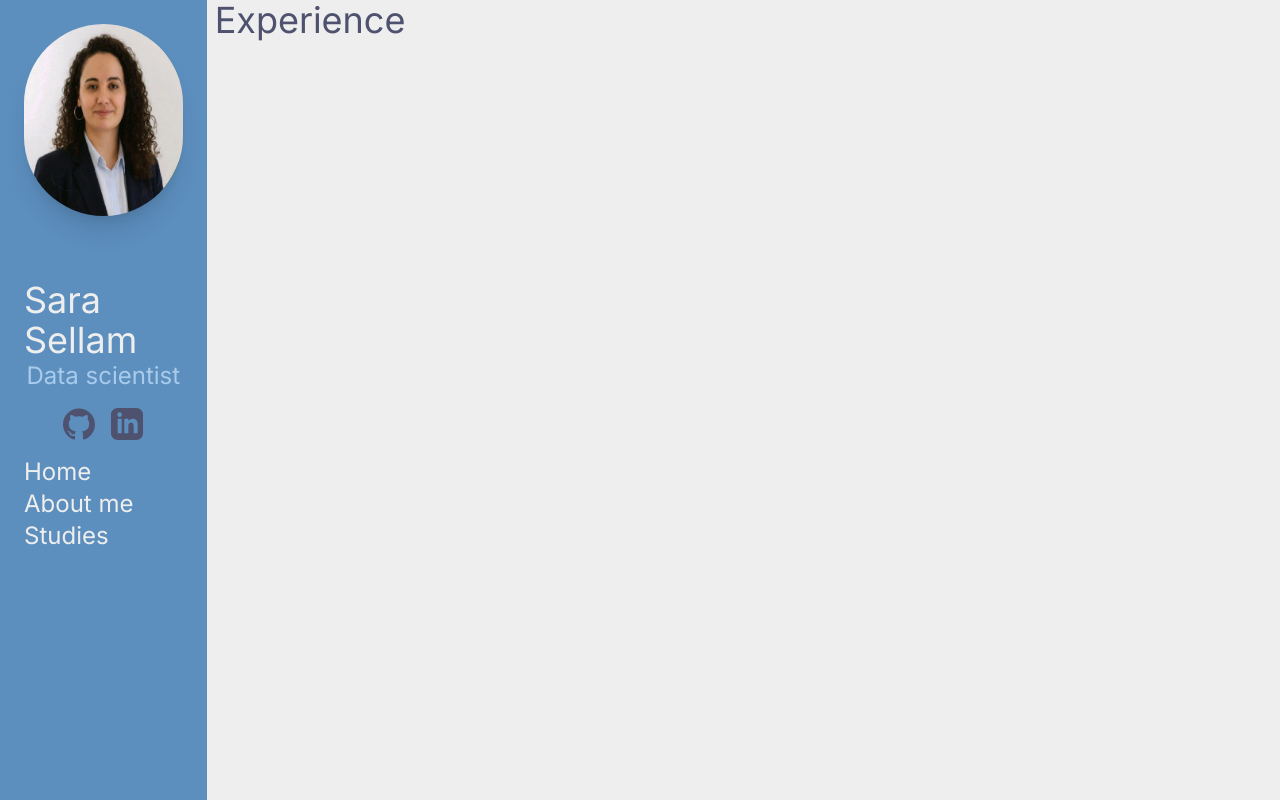
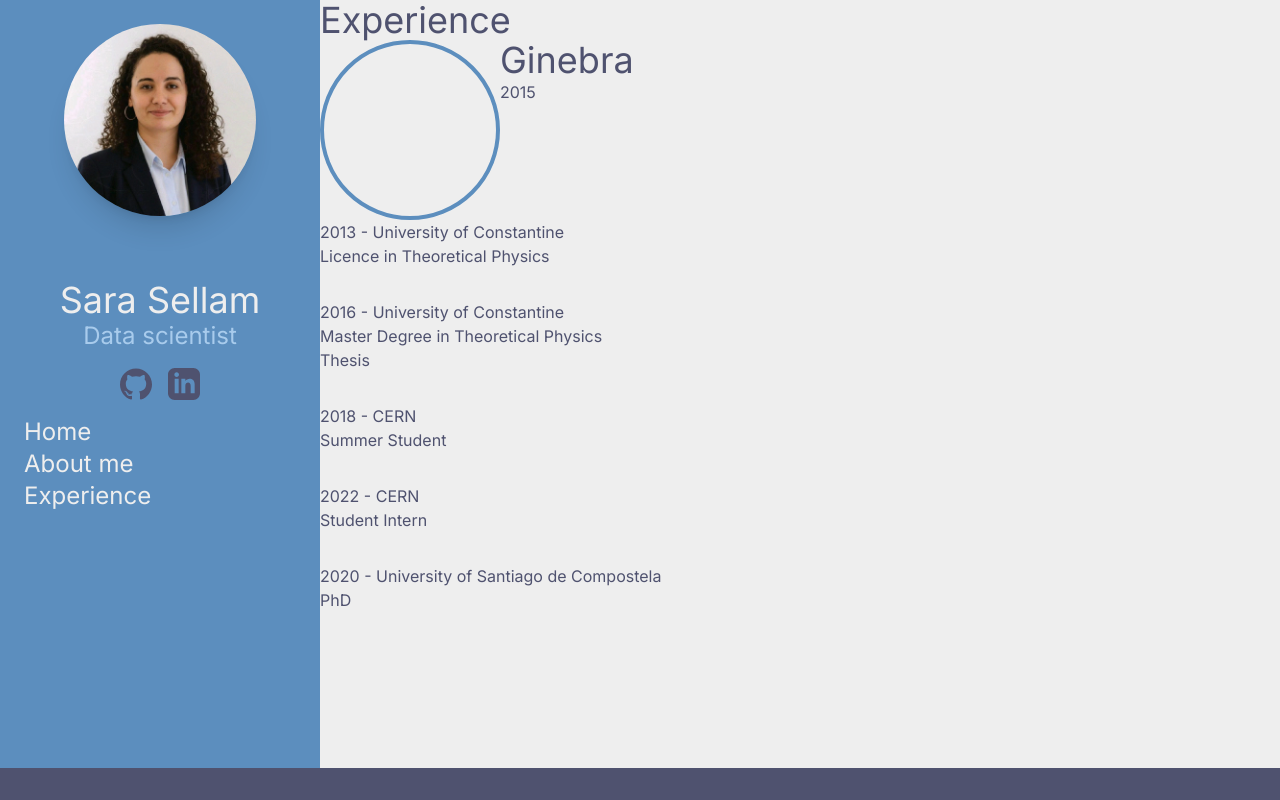
Before and after one commit to manoelcl/sara-sellam, a SvelteKit app: page /experience in a window 1280 px wide. Built offline with nearby package versions, Linux system fonts and the light colour scheme; no server answers.

Commit message:
Modifica estilos y estructura. Crea router para trabajos

```diff
--- a/src/lib/experience.json
+++ b/src/lib/experience.json
@@ -4,34 +4,45 @@
 		"map": "Constantine",
 		"institution": "University of Constantine",
 		"start": 2013,
-		"end": 2016
+		"end": 2016,
+		"description": "",
+		"linked": []
 	},
 	{
 		"name": "Master Degree in Theoretical Physics",
 		"map": "Constantine",
 		"institution": "University of Constantine",
 		"start": 2016,
-		"end": 2018
+		"end": 2018,
+		"description": "Thesis:\\n- Explored the demand for precise predictions in new physics models, addressing the complexities of analyzing and studying these phenomena in the field of phenomenology.\\n- Introduced and applied essential computer tools—FeynCalc, FeynArts, and FormCalc—to recalculate amplitudes of established processes in the Standard Model, providing insights into quantum field theory.\\n- Successfully defended the thesis in French, highlighting the pivotal role of these computational tools in advancing our comprehension of fundamental physical phenomena.",
+		"linked": [{ "name": "Thesis", "id": "masters-thesis" }]
 	},
+
 	{
 		"name": "Summer Student",
 		"map": "Ginebra",
 		"institution": "CERN",
 		"start": 2018,
-		"end": 2018
+		"end": 2018,
+		"description": "",
+		"linked": []
 	},
 	{
 		"name": "Student Intern",
 		"map": "Ginebra",
 		"institution": "CERN",
 		"start": 2022,
-		"end": 2022
+		"end": 2022,
+		"description": "",
+		"linked": []
 	},
 	{
 		"name": "PhD",
 		"map": "Santiago de Compostela",
-		"institution": "CERN",
+		"institution": "University of Santiago de Compostela",
 		"start": 2020,
-		"end": "current"
+		"end": "current",
+		"description": "",
+		"linked": []
 	}
 ]
--- /dev/null
+++ b/src/lib/works.json
@@ -0,0 +1,3 @@
+{
+	"masters-thesis": { "title": "Masters tesis", "date": 2018, "article": "Loren ipsum" }
+}
--- a/src/routes/+layout.svelte
+++ b/src/routes/+layout.svelte
@@ -11,9 +11,9 @@
 	<link rel="icon" href={favicon} />
 </svelte:head>
 <div
-	class="grid h-screen gap-2 bg-nicewhite font-inter text-nicecoast lg:grid-cols-4 xl:grid-cols-6"
+	class=" grid h-screen grid-cols-[max-content_1fr] grid-rows-[1fr_max-content] bg-nicewhite font-inter text-nicecoast"
 >
-	<header class="w-ful col-span-1 col-start-1 bg-nicesea bg-gradient-to-b p-6 text-nicewhite">
+	<header class="col-span-1 col-start-1 h-full w-80 bg-nicesea p-6 text-nicewhite">
 		<img
 			class="min-48 m-auto mb-16 size-48 rounded-full shadow-xl"
 			src={portrait}
@@ -33,15 +33,16 @@
 				</a>
 			</li>
 		</ul>
-		<nav class="text-2xl">
+		<nav class="mb-auto text-2xl">
 			<ul class="list-inside">
 				<li><a class=" hover:bg-nicesky" href="/">Home</a></li>
 				<li><a class=" hover:bg-nicesky" href="/aboutme">About me</a></li>
-				<li><a class=" hover:bg-nicesky" href="/experience">Studies</a></li>
+				<li><a class=" hover:bg-nicesky" href="/experience">Experience</a></li>
 			</ul>
 		</nav>
 	</header>
-	<main class="col-span-4 col-start-2">
+	<main class="col-span-1 col-start-2">
 		{@render children?.()}
 	</main>
+	<footer class="col-span-2 col-start-1 row-start-2 h-8 bg-nicecoast"></footer>
 </div>
--- a/src/routes/+page.svelte
+++ b/src/routes/+page.svelte
@@ -1,35 +1,20 @@
 <!-- <h1>¡Hola! Soy Sara</h1>
 <p>Visit <a href="https://svelte.dev/docs/kit">svelte.dev/docs/kit</a> to read the documentation</p> -->
 <script lang="ts">
-	import ThreeMap from '$lib/components/ThreeMap.svelte';
-	import experiences from '$lib/experience.json';
-	// import { increment } from 'three/tsl';
-	let city = $state('Ginebra');
-	let year = 2015;
-	function setCity() {}
 </script>
 
-<h1>Home</h1>
-
-<!-- <article class="text-8xl">
-	<p>Hi!</p>
-	<p>My name is <br /> Sara Sellam.</p>
-	<p>Feel free to get in touch</p>
-</article> -->
-<section class=" mr-auto ml-auto w-1/2 bg-nicesky">
-	<article class="flex flex-row">
-		<div class="h-45 w-45 overflow-clip rounded-full border-4 border-nicesea">
-			<ThreeMap />
-		</div>
-		<div>
-			<h3 class=" text-4xl">{city}</h3>
-			<p>{year}</p>
-		</div>
+<section class=" ">
+	<h1 class="mb-8 bg-nicesea pb-2 pl-4 text-4xl text-nicewhite">Home</h1>
+	<article class="mr-auto ml-auto max-w-3xl text-xl">
+		<h1 class="mb-8 text-6xl">
+			RELIABLE SOFTWARE <br /> DEVELOPMENT FOR <br /> COMPLEX DATA ANALYSIS
+		</h1>
+		<p class="">
+			Hi, my name is Sara. I'm a data scientist based in Santiago de Compostela, Spain. I am
+			currently working in my physcics PhD from USC for discovering insights on the structure of
+			matter from CERN particle collision data.
+		</p>
+		<p>I love working with data and solving problems.</p>
+		<p>Interested in working together or having a chat? Feel free to reach out to me.</p>
 	</article>
-
-	{#each experiences as experience}
-		<div>
-			<button onclick={setCity}>{experience.start + ' - ' + experience.institution}</button>
-		</div>
-	{/each}
 </section>
--- a/src/routes/experience/+page.svelte
+++ b/src/routes/experience/+page.svelte
@@ -1,5 +1,38 @@
-<script>
+<script lang="ts">
 	import ThreeMap from '$lib/components/ThreeMap.svelte';
+	import experiences from '$lib/experience.json';
+	import { slide } from 'svelte/transition';
+	// import { increment } from 'three/tsl';
+	let city: String = $state('Ginebra');
+	let year = 2015;
+	function setCity(cityName: String) {
+		console.log(cityName);
+		city = cityName;
+	}
 </script>
 
 <h1 class=" text-4xl">Experience</h1>
+<section class="mr-auto ml-auto">
+	<article class="flex flex-row">
+		<div class="h-45 w-45 overflow-clip rounded-full border-4 border-nicesea">
+			<ThreeMap />
+		</div>
+		<div>
+			<h3 class="text-4xl">{city}</h3>
+			<p>{'' + year}</p>
+		</div>
+	</article>
+	<ul class=" flex flex-col gap-8">
+		{#each experiences as experience}
+			<li transition:slide>
+				<article onmouseenter={() => setCity(experience.map)} class=" text-left">
+					<h3>{experience.start + ' - ' + experience.institution}</h3>
+					<p>{experience.name}</p>
+					{#each experience.linked as linked}
+						<a href={'/works/' + linked.id}>{linked.name}</a>
+					{/each}
+				</article>
+			</li>
+		{/each}
+	</ul>
+</section>
--- /dev/null
+++ b/src/routes/works/+page.svelte
@@ -0,0 +1,5 @@
+<script>
+	import ThreeMap from '$lib/components/ThreeMap.svelte';
+</script>
+
+<h1 class=" text-4xl">Works</h1>
--- /dev/null
+++ b/src/routes/works/[slug]/+page.svelte
@@ -0,0 +1,14 @@
+<script lang="ts">
+	import type { PageProps } from './$types';
+
+	let { data }: PageProps = $props();
+	var page: Data = data as Data;
+	interface Data {
+		title: string;
+		date: number;
+		article: string;
+	}
+	console.log(data);
+</script>
+
+<h1 class=" text-4xl">{page.title}</h1>
--- /dev/null
+++ b/src/routes/works/[slug]/+page.ts
@@ -0,0 +1,18 @@
+import { error } from '@sveltejs/kit';
+import type { PageLoad } from './$types';
+import loaded from '$lib/works.json';
+
+export const load: PageLoad = ({ params }) => {
+	var works: { [index: string]: any } = loaded;
+	var works_slugs = Object.keys(works);
+	var is_route_ok = false;
+	works_slugs.forEach((work_slug) => {
+		if (params.slug === work_slug) {
+			is_route_ok = true;
+			console.log(works[work_slug]);
+			return works[work_slug];
+		}
+	});
+	if (is_route_ok) return;
+	else error(404, 'Not found');
+};
```
